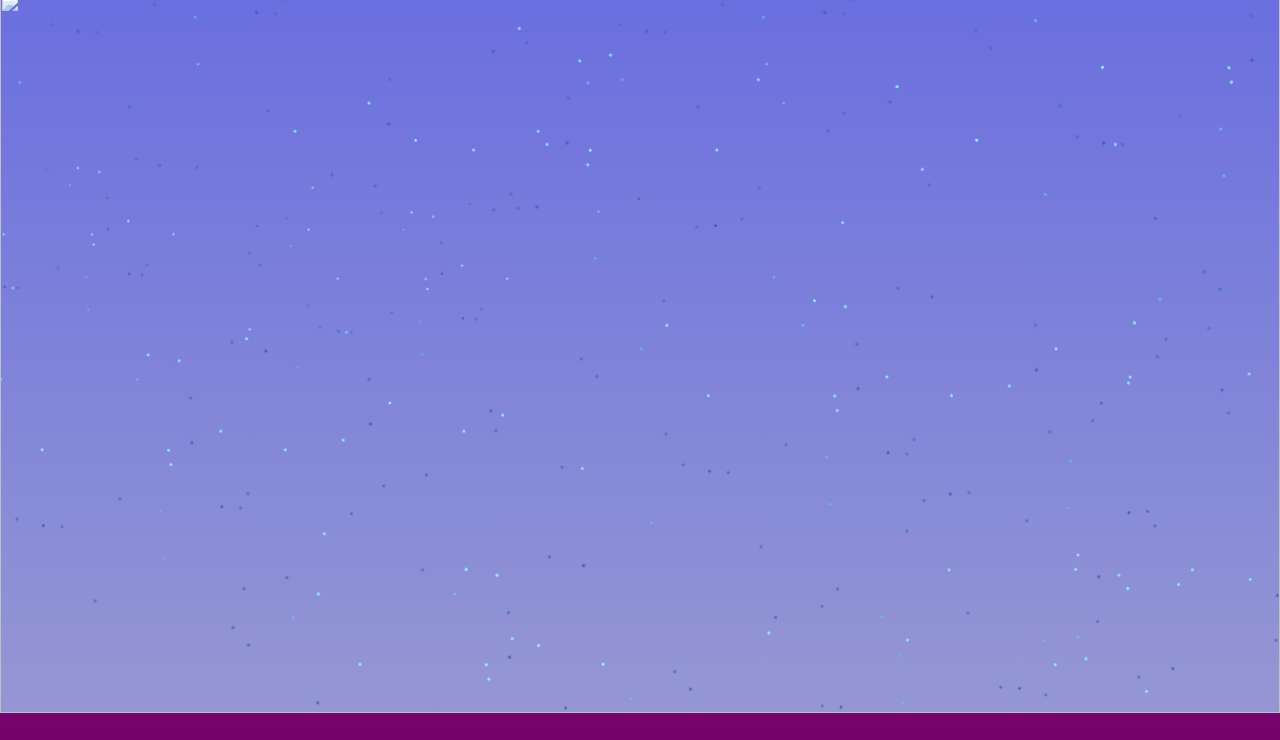
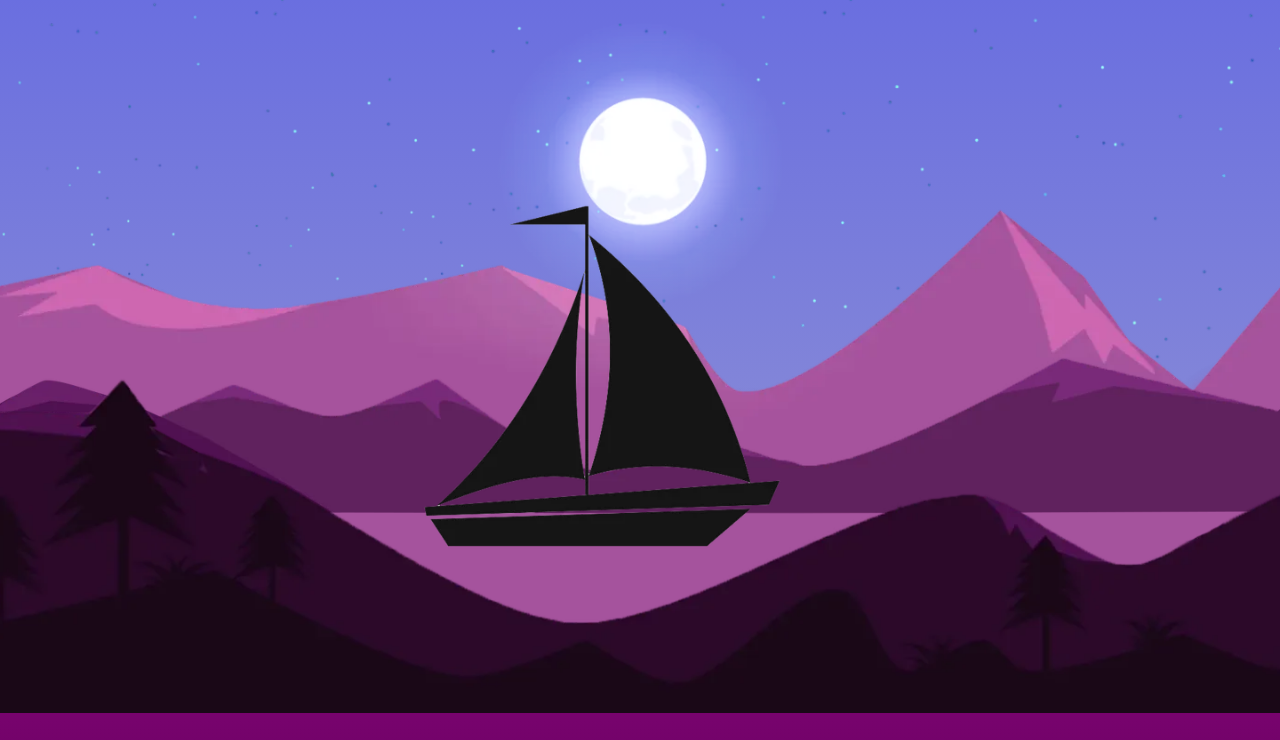
Before and after one commit to rehamalowdan/scrolling-website, a plain HTML site: page index.html in a window 1280 px wide. Shown: the part 87-827 px from the top of the page. Drawn offline with Linux system fonts and the light colour scheme; files whose address does not match are found by name.

Commit message:
Update index.html

```diff
--- a/index.html
+++ b/index.html
@@ -21,12 +21,12 @@
 <section class="main">
     <img src="img/stars1.webp" id="stars">
     <h2 class="saqa">SAQA</h2>
-    <img src="img/moon2.webp" id="moon">
-    <img src="img/mountains3.webp" id="mountain3">
-    <img src="img/mountains4.webp" id="mountains4">
-    <img src="img/river5.webp" id="river">
-    <img src="img/boat6.webp" id="boat">
-    <img src="img/mountains7.webp" id="mountains7">
+    <img src="moon2.webp" id="moon">
+    <img src="mountains3.webp" id="mountain3">
+    <img src="mountains4.webp" id="mountains4">
+    <img src="river5.webp" id="river">
+    <img src="boat6.webp" id="boat">
+    <img src="mountains7.webp" id="mountains7">
 
 </section>
 <div class="content">
```
